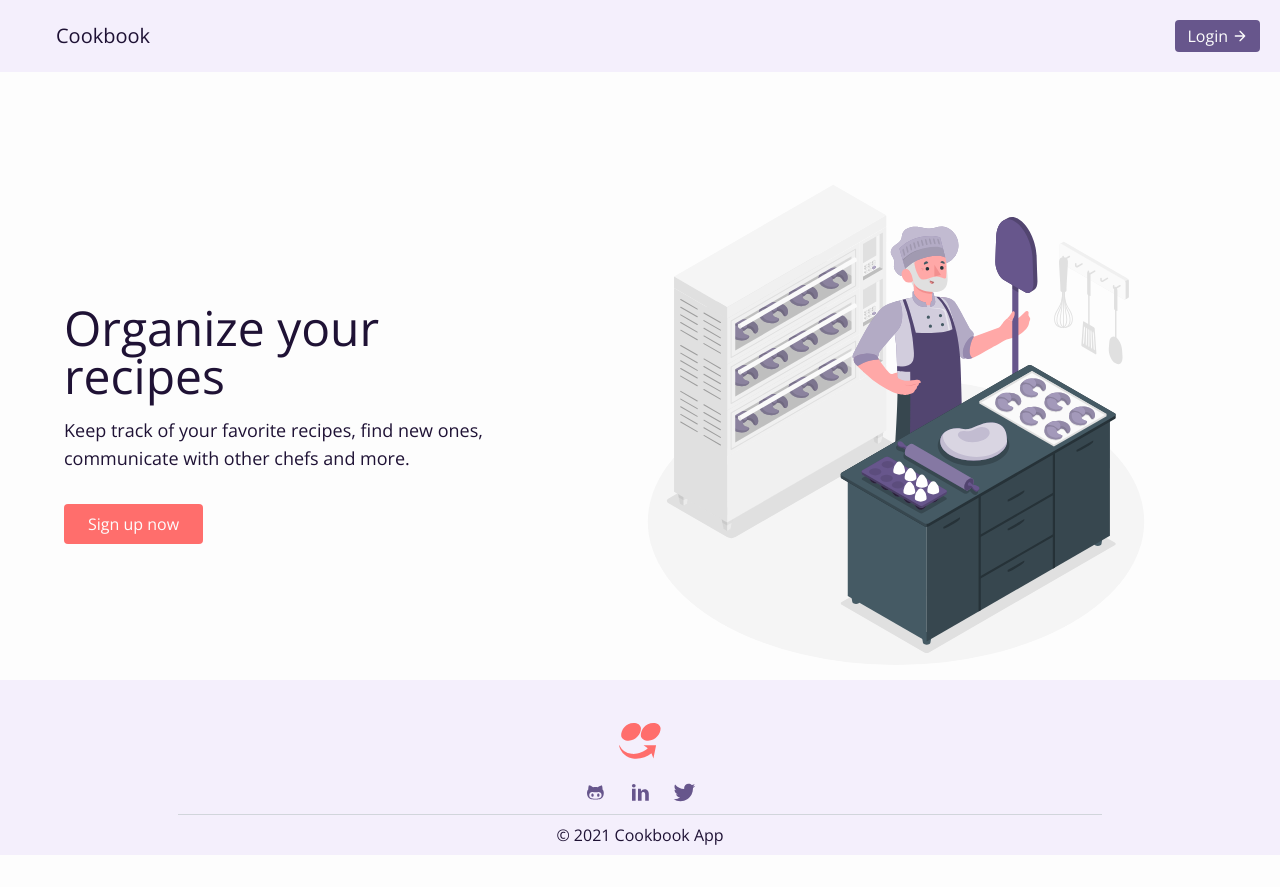
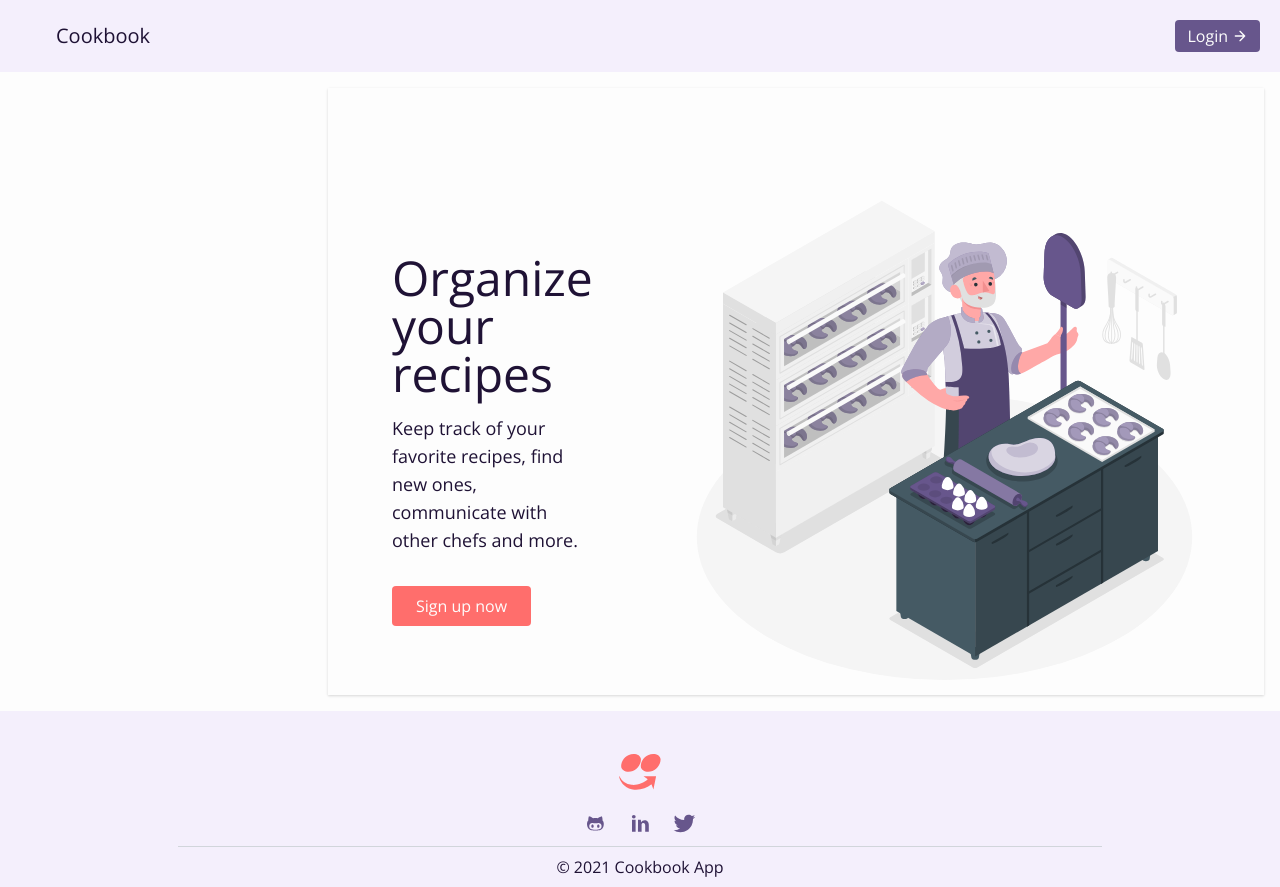
Before and after one commit to Btwonu/cookbook, a React (Create React App) app: page / in a window 1280 px wide. Before the commit the page ends 855 px from the top, so only its background shows below. Built offline with nearby package versions, Linux system fonts and the light colour scheme; no server answers.

Commit message:
refactor sidebar responsive behavior

```diff
--- a/src/components/MenuItem.js
+++ b/src/components/MenuItem.js
@@ -25,7 +25,7 @@ const MenuItem = ({
 
   return (
     <>
-      <li className="list-none w-52" onClick={isDropdown ? openMenu : null}>
+      <li className="list-none w-full" onClick={isDropdown ? openMenu : null}>
         <Link
           className="flex items-center p-2 hover:bg-primary"
           to={isDropdown ? '#' : linkTo}
--- a/src/components/Sidebar.js
+++ b/src/components/Sidebar.js
@@ -1,4 +1,4 @@
-import { useState } from 'react';
+import { useState, useEffect } from 'react';
 import { withRouter } from 'react-router-dom';
 import { IconContext } from 'react-icons';
 
@@ -56,10 +56,10 @@ const Sidebar = ({ history }) => {
             <Avatar src={user.avatar.url} />
           </p>
         </header>
-        <hr className="w-5/6 m-auto lg:w-full" />
+        <hr className="w-full m-auto" />
         <section className="m-auto">
-          <ul className="flex flex-col items-center w-5/6 relative lg:w-full left-1/2 transform -translate-x-1/2">
-            <section className="sm:hidden">
+          <ul className="flex flex-col items-center w-5/6 relative w-full left-1/2 transform -translate-x-1/2">
+            <section className="sm:hidden w-full">
               <MenuItem linkTo="/recipes">
                 <IoFastFoodOutline />
                 Recipes
@@ -98,7 +98,7 @@ const Sidebar = ({ history }) => {
             </MenuItem>
           </ul>
         </section>
-        <hr className="w-5/6 m-auto lg:w-full" />
+        <hr className="w-full m-auto" />
         <footer>
           {isLoading ? (
             <Spinner
--- a/src/components/UserItems.js
+++ b/src/components/UserItems.js
@@ -10,7 +10,7 @@ const UserItems = ({
   openModalHandler,
 }) => {
   return (
-    <article className="flex flex-col">
+    <article className="flex flex-col items-center">
       <div className="h-24 inline-block">
         <Avatar src={avatarSrc} />
       </div>
@@ -19,7 +19,7 @@ const UserItems = ({
         Change avatar
       </Button>
       <Spacer y={1} />
-      <ul className="flex flex-col items-center">
+      <ul className="flex flex-col items-center justify-center">
         <MenuItem isDropdown menuItemList={createdRecipeList}>
           Created Recipes
         </MenuItem>
--- a/src/contexts/AuthContext.js
+++ b/src/contexts/AuthContext.js
@@ -6,11 +6,16 @@ AuthContext.displayName = 'AuthContext';
 
 export const AuthProvider = ({ children }) => {
   const [user, setUser] = useState(null);
+  const [userLoading, setUserLoading] = useState(false);
 
   console.log({ user });
 
   useEffect(() => {
-    updateUser();
+    setUserLoading(true);
+
+    updateUser().then((r) => {
+      setUserLoading(false);
+    });
   }, []);
 
   const updateUser = () => {
@@ -60,6 +65,7 @@ export const AuthProvider = ({ children }) => {
 
   const contextValue = {
     user,
+    userLoading,
     setUser,
     updateUser,
     login,
--- a/src/pages/About.js
+++ b/src/pages/About.js
@@ -1,11 +1,8 @@
 import Layout from './layouts/Layout';
-
-import Sidebar from '../components/Sidebar';
 
 const About = () => {
   return (
     <Layout>
-      <Sidebar />
       <article className="max-w-screen-sm m-auto leading-loose">
         <h2 className="text-2xl text-center mt-6">About</h2>
         <p className="my-6 px-6">
--- a/src/pages/Profile.js
+++ b/src/pages/Profile.js
@@ -2,7 +2,6 @@ import { useState } from 'react';
 import { useAuth } from '../contexts/AuthContext';
 import Layout from './layouts/Layout';
 
-import Sidebar from '../components/Sidebar';
 import UserItems from '../components/UserItems';
 import AvatarPicker from '../components/AvatarPicker';
 import Modal from '../components/Modal';
@@ -36,7 +35,6 @@ const Profile = () => {
 
   return (
     <Layout>
-      <Sidebar />
       <Modal isOpened={modalIsOpened} closeHandler={closeModal}>
         <AvatarPicker />
       </Modal>
--- a/src/pages/layouts/Layout.js
+++ b/src/pages/layouts/Layout.js
@@ -1,12 +1,20 @@
 import Header from '../../components/Header';
 import Footer from '../../components/Footer';
+import Sidebar from '../../components/Sidebar';
+
+import { useAuth } from '../../contexts/AuthContext';
 
 const Layout = (props) => {
+  const { user } = useAuth();
+
   return (
     <div className="layout h-screen">
       <Header />
-      <div className="bg-light">
-        <main className="container mx-auto h-full">{props.children}</main>
+      <div className="bg-light md:flex p-4">
+        <aside className="md:w-1/2 lg:w-1/3">{user ? <Sidebar /> : null}</aside>
+        <main className="container mx-auto md:h-full shadow">
+          {props.children}
+        </main>
       </div>
       <Footer />
     </div>
--- a/src/routes.js
+++ b/src/routes.js
@@ -29,6 +29,7 @@ export const AuthenticatedRoutes = () => {
     </ThemeProvider>
   );
 };
+
 export const UnauthenticatedRoutes = () => {
   return (
     <ThemeProvider>
```
